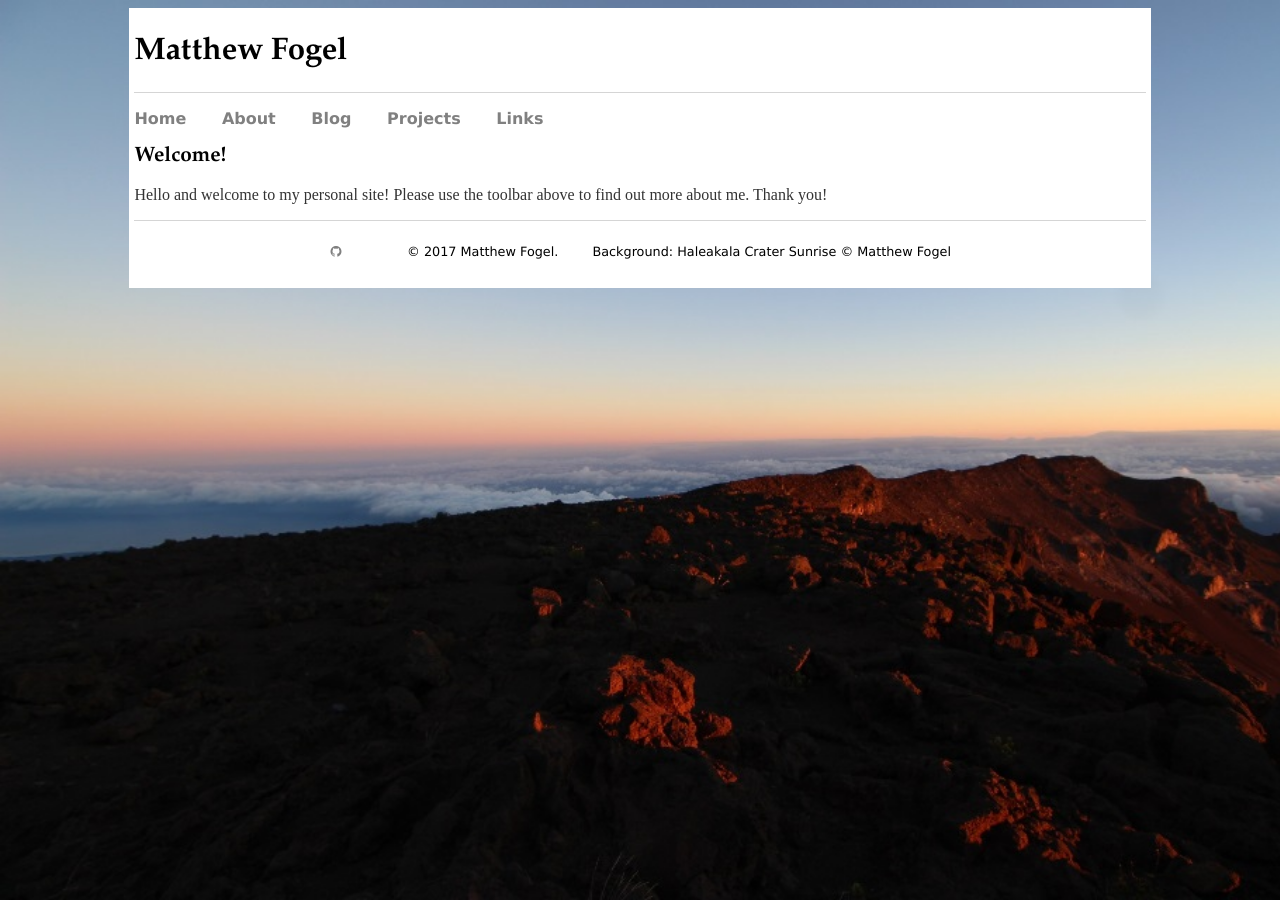
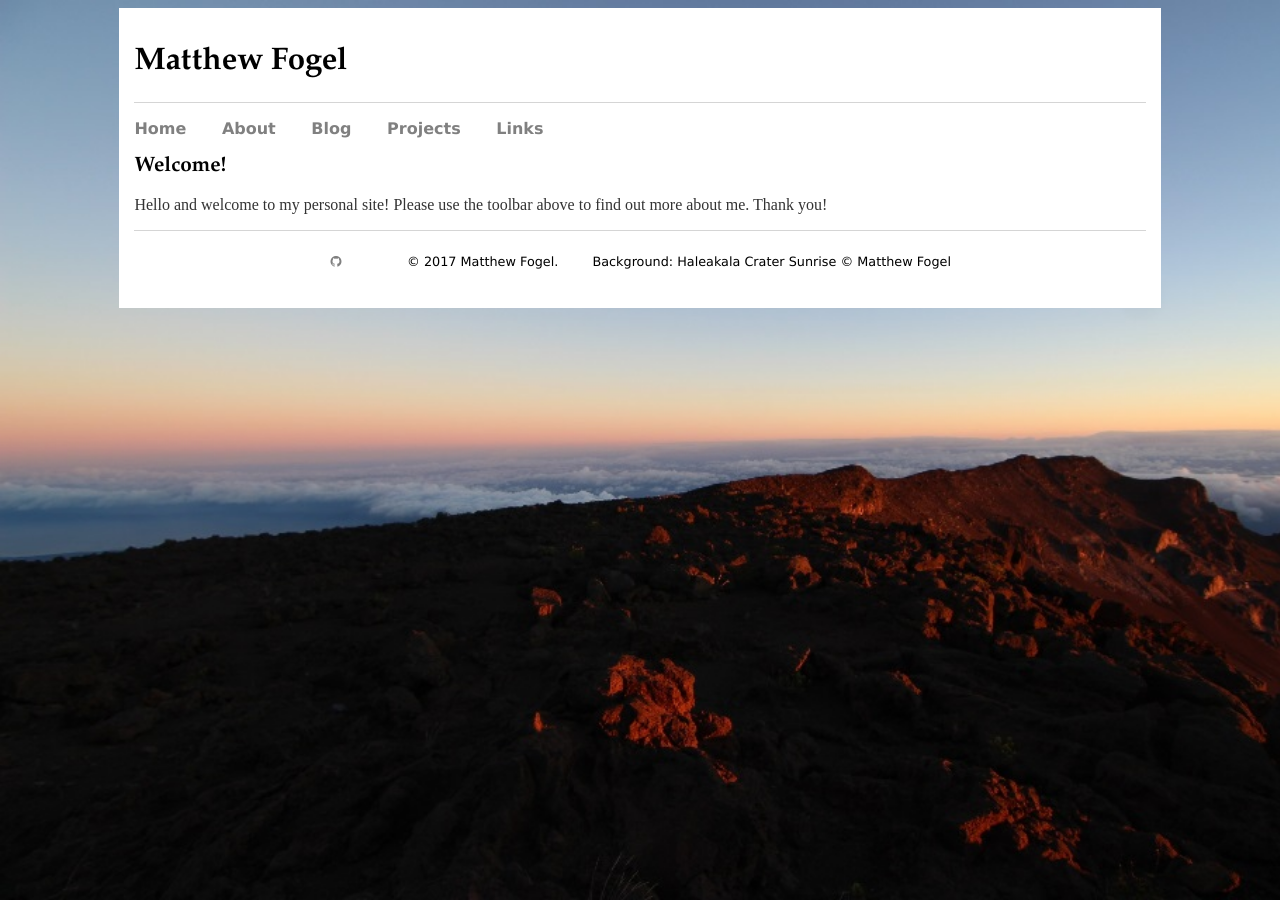
Before and after one commit to matthew-fogel/matthew-fogel.github.io, a Jekyll site: the page built from index.html, in a window 1280 px wide. Built offline with Jekyll 4.4.1, drawn with Linux system fonts in a browser that asks for light colours.

Commit message:
Increased div.wrapper padding
from 5 px to 15 px

```diff
--- a/css/main.css
+++ b/css/main.css
@@ -11,7 +11,7 @@ html {
 
 div.wrapper {
   margin: auto;
-  padding: 5px;
+  padding: 15px;
   width: 80%;
   background-color: white
 }
```
